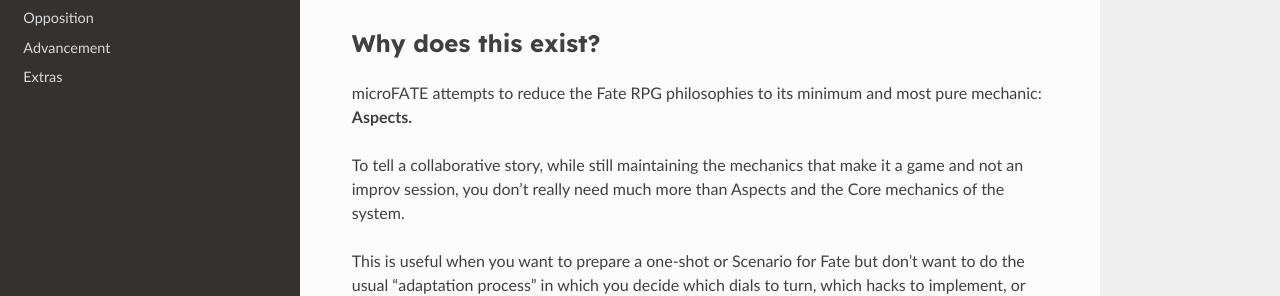
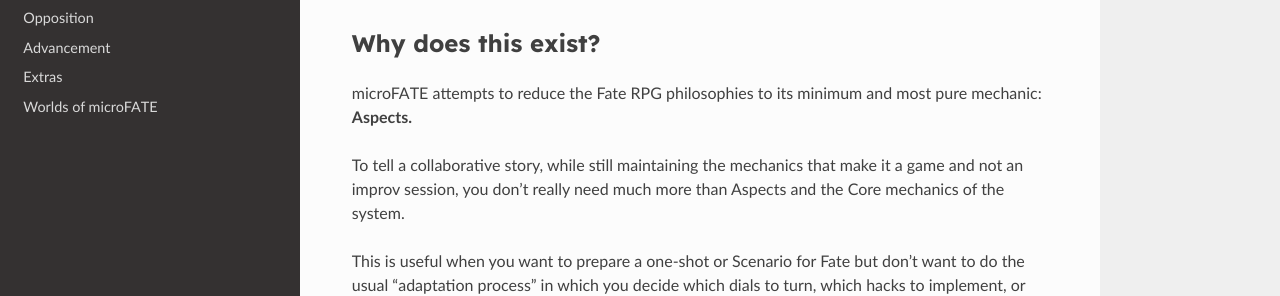
Before and after one commit to TaTooKa/microfate, a Sphinx documentation site: the page built from docs/source/index.rst, in a window 1280 px wide. Shown: the part 394-690 px from the top of the page. Built offline with Sphinx 7.4.7 and the Read the Docs theme 2.0.0, drawn with Linux system fonts in a browser that asks for light colours.

Commit message:
Add ladder and worlds page.

```diff
--- a/docs/source/index.rst
+++ b/docs/source/index.rst
@@ -59,3 +59,4 @@
    pages/opposition
    pages/advancement
    pages/extras
+   pages/worldsofmicrofate
--- a/docs/source/pages/actions.rst
+++ b/docs/source/pages/actions.rst
@@ -91,6 +91,9 @@
 difficulty**, arbitrarily set by the GM. It ranges from 0 to 8, being 2 to 4 the default for most
 cases.
 
+.. image:: _static/images/the_ladder.png
+   :width: 400
+
 When your Action is made against an opponent or entity that can actively
 defend, it is normally an **opposed roll**, with the defender setting the
 difficulty with a Defend Action; whoever rolls higher succeeds. A tie always goes for the
--- /dev/null
+++ b/docs/source/pages/worldsofmicrofate.rst
@@ -0,0 +1,4 @@
+Worlds of microFATE
+===================
+
+WiP
```
Also changed, not shown: docs/source/_static/images/the_ladder.png (added).
